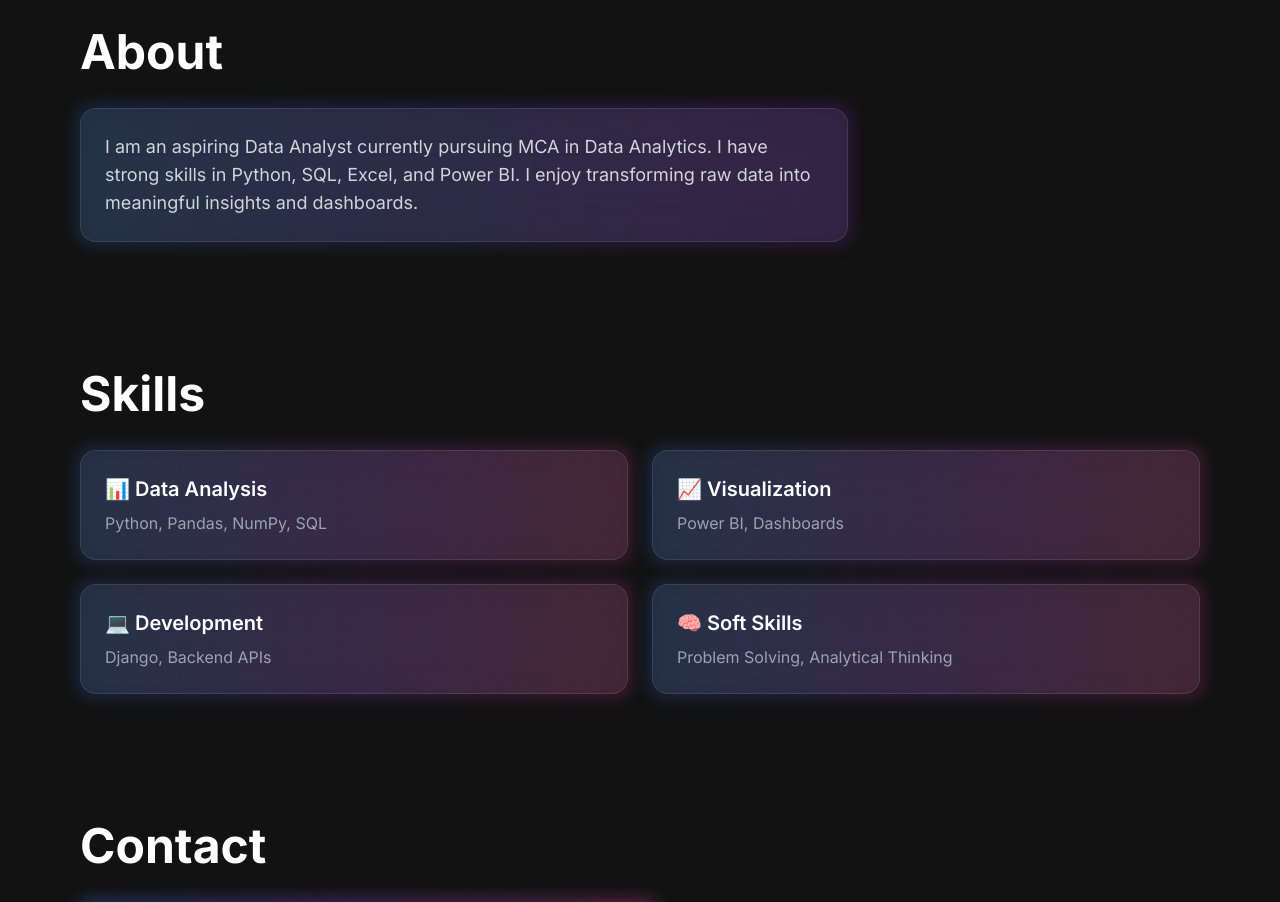
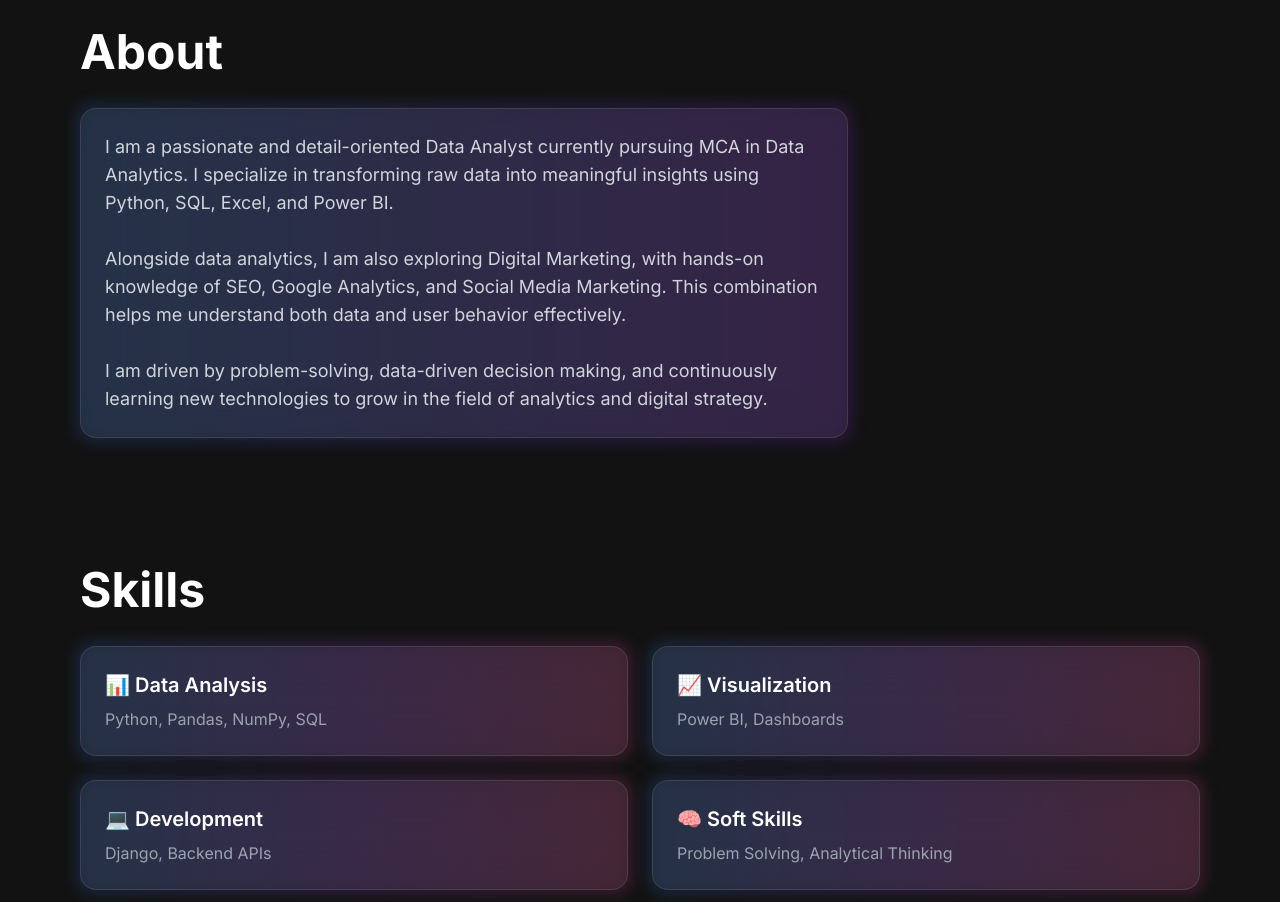
Before and after one commit to iamdeepraj9119/portfolio, a Next.js app: page / in a window 1280 px wide. Shown: the part 4180-5082 px from the top of the page. Built offline with nearby package versions, Linux system fonts and the light colour scheme.

Commit message:
updated about section premium version

```diff
--- a/app/components/Sections.tsx
+++ b/app/components/Sections.tsx
@@ -24,9 +24,15 @@ export default function Sections() {
 
           <div className="relative bg-white/5 border border-white/10 rounded-2xl p-6 backdrop-blur-xl">
             <p className="text-gray-300 text-base sm:text-lg leading-relaxed">
-              I am an aspiring Data Analyst currently pursuing MCA in Data Analytics.
-              I have strong skills in Python, SQL, Excel, and Power BI.
-              I enjoy transforming raw data into meaningful insights and dashboards.
+              I am a passionate and detail-oriented Data Analyst currently pursuing MCA in Data Analytics. I specialize in transforming raw data into meaningful insights using Python, SQL, Excel, and Power BI.
+
+              <br /><br />
+
+              Alongside data analytics, I am also exploring Digital Marketing, with hands-on knowledge of SEO, Google Analytics, and Social Media Marketing. This combination helps me understand both data and user behavior effectively.
+
+              <br /><br />
+
+              I am driven by problem-solving, data-driven decision making, and continuously learning new technologies to grow in the field of analytics and digital strategy.
             </p>
           </div>
         </motion.div>
@@ -71,7 +77,6 @@ export default function Sections() {
               className="relative group"
             >
 
-              {/* 🔥 GLOW EFFECT FOR ALL */}
               <div className="absolute -inset-1 bg-gradient-to-r
               from-blue-500 via-purple-500 to-pink-500
               rounded-2xl blur opacity-20 group-hover:opacity-60 transition"></div>
@@ -112,7 +117,6 @@ export default function Sections() {
 
             <div className="flex flex-col sm:flex-row gap-4">
 
-              {/* LinkedIn */}
               <a
                 href="https://linkedin.com/in/iamdeepraj9119"
                 target="_blank"
@@ -123,7 +127,6 @@ export default function Sections() {
                 LinkedIn
               </a>
 
-              {/* GitHub */}
               <a
                 href="https://github.com/iamdeepraj9119"
                 target="_blank"
@@ -134,7 +137,6 @@ export default function Sections() {
                 GitHub
               </a>
 
-              {/* Email */}
               <a
                 href="mailto:deeprajsrivastav935@gmail.com"
                 className="flex items-center justify-center gap-2 w-full sm:w-auto px-5 py-3 bg-gradient-to-r from-purple-500 to-pink-500 hover:opacity-90 rounded-xl transition duration-300 hover:scale-105 shadow-lg"
```
